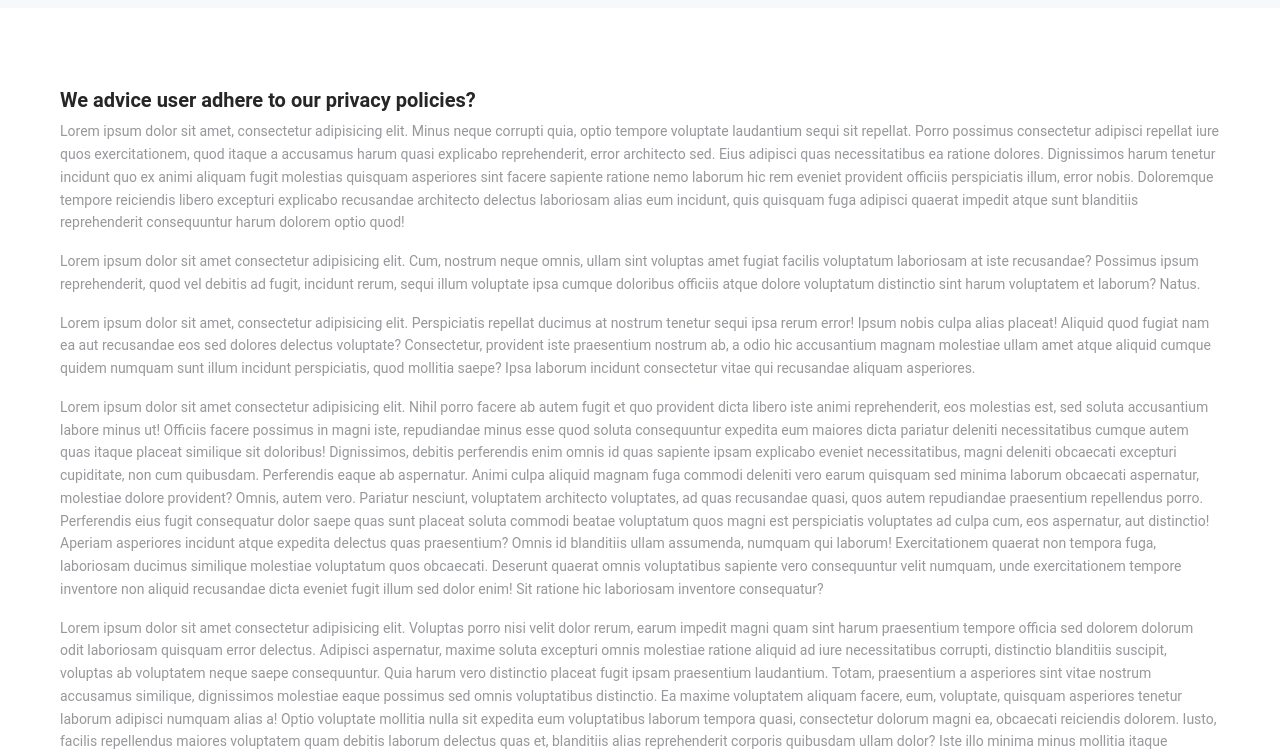
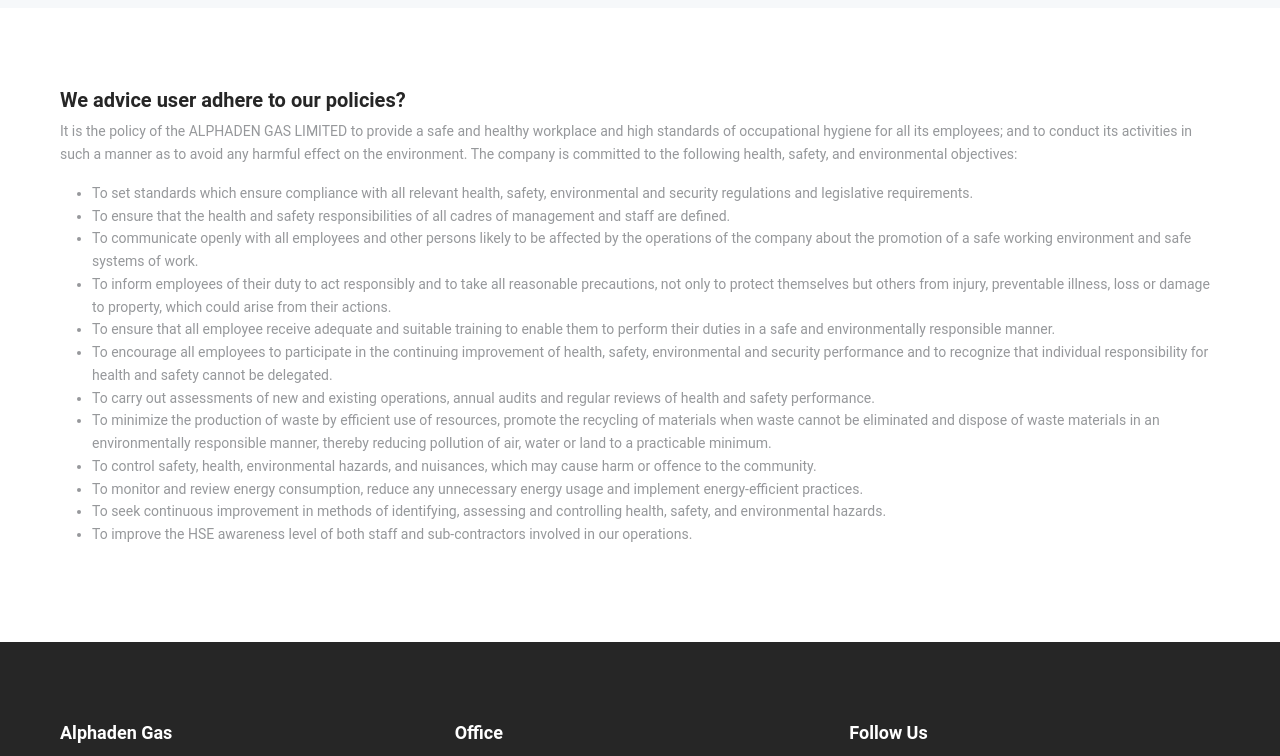
Before and after one commit to Wills-dev/alphaden-e-and-p, a Next.js app: page /privacy in a window 1280 px wide. Shown: the part 480-1236 px from the top of the page. Built offline with nearby package versions, Linux system fonts and the light colour scheme.

Commit message:
feat: edit pther pages

```diff
--- a/app/privacy/page.jsx
+++ b/app/privacy/page.jsx
@@ -32,92 +32,78 @@
       </section>
       <section className="container">
         <div className="privacy-ctn">
-          <h5>We advice user adhere to our privacy policies?</h5>
+          <h5>We advice user adhere to our policies?</h5>
           <p>
-            Lorem ipsum dolor sit amet, consectetur adipisicing elit. Minus
-            neque corrupti quia, optio tempore voluptate laudantium sequi sit
-            repellat. Porro possimus consectetur adipisci repellat iure quos
-            exercitationem, quod itaque a accusamus harum quasi explicabo
-            reprehenderit, error architecto sed. Eius adipisci quas
-            necessitatibus ea ratione dolores. Dignissimos harum tenetur
-            incidunt quo ex animi aliquam fugit molestias quisquam asperiores
-            sint facere sapiente ratione nemo laborum hic rem eveniet provident
-            officiis perspiciatis illum, error nobis. Doloremque tempore
-            reiciendis libero excepturi explicabo recusandae architecto delectus
-            laboriosam alias eum incidunt, quis quisquam fuga adipisci quaerat
-            impedit atque sunt blanditiis reprehenderit consequuntur harum
-            dolorem optio quod!
+            It is the policy of the ALPHADEN GAS LIMITED to provide a safe and
+            healthy workplace and high standards of occupational hygiene for all
+            its employees; and to conduct its activities in such a manner as to
+            avoid any harmful effect on the environment. The company is
+            committed to the following health, safety, and environmental
+            objectives:
           </p>
 
-          <p>
-            Lorem ipsum dolor sit amet consectetur adipisicing elit. Cum,
-            nostrum neque omnis, ullam sint voluptas amet fugiat facilis
-            voluptatum laboriosam at iste recusandae? Possimus ipsum
-            reprehenderit, quod vel debitis ad fugit, incidunt rerum, sequi
-            illum voluptate ipsa cumque doloribus officiis atque dolore
-            voluptatum distinctio sint harum voluptatem et laborum? Natus.
-          </p>
-
-          <p>
-            Lorem ipsum dolor sit amet, consectetur adipisicing elit.
-            Perspiciatis repellat ducimus at nostrum tenetur sequi ipsa rerum
-            error! Ipsum nobis culpa alias placeat! Aliquid quod fugiat nam ea
-            aut recusandae eos sed dolores delectus voluptate? Consectetur,
-            provident iste praesentium nostrum ab, a odio hic accusantium magnam
-            molestiae ullam amet atque aliquid cumque quidem numquam sunt illum
-            incidunt perspiciatis, quod mollitia saepe? Ipsa laborum incidunt
-            consectetur vitae qui recusandae aliquam asperiores.
-          </p>
-          <p>
-            Lorem ipsum dolor sit amet consectetur adipisicing elit. Nihil porro
-            facere ab autem fugit et quo provident dicta libero iste animi
-            reprehenderit, eos molestias est, sed soluta accusantium labore
-            minus ut! Officiis facere possimus in magni iste, repudiandae minus
-            esse quod soluta consequuntur expedita eum maiores dicta pariatur
-            deleniti necessitatibus cumque autem quas itaque placeat similique
-            sit doloribus! Dignissimos, debitis perferendis enim omnis id quas
-            sapiente ipsam explicabo eveniet necessitatibus, magni deleniti
-            obcaecati excepturi cupiditate, non cum quibusdam. Perferendis eaque
-            ab aspernatur. Animi culpa aliquid magnam fuga commodi deleniti vero
-            earum quisquam sed minima laborum obcaecati aspernatur, molestiae
-            dolore provident? Omnis, autem vero. Pariatur nesciunt, voluptatem
-            architecto voluptates, ad quas recusandae quasi, quos autem
-            repudiandae praesentium repellendus porro. Perferendis eius fugit
-            consequatur dolor saepe quas sunt placeat soluta commodi beatae
-            voluptatum quos magni est perspiciatis voluptates ad culpa cum, eos
-            aspernatur, aut distinctio! Aperiam asperiores incidunt atque
-            expedita delectus quas praesentium? Omnis id blanditiis ullam
-            assumenda, numquam qui laborum! Exercitationem quaerat non tempora
-            fuga, laboriosam ducimus similique molestiae voluptatum quos
-            obcaecati. Deserunt quaerat omnis voluptatibus sapiente vero
-            consequuntur velit numquam, unde exercitationem tempore inventore
-            non aliquid recusandae dicta eveniet fugit illum sed dolor enim! Sit
-            ratione hic laboriosam inventore consequatur?
-          </p>
-          <p>
-            Lorem ipsum dolor sit amet consectetur adipisicing elit. Voluptas
-            porro nisi velit dolor rerum, earum impedit magni quam sint harum
-            praesentium tempore officia sed dolorem dolorum odit laboriosam
-            quisquam error delectus. Adipisci aspernatur, maxime soluta
-            excepturi omnis molestiae ratione aliquid ad iure necessitatibus
-            corrupti, distinctio blanditiis suscipit, voluptas ab voluptatem
-            neque saepe consequuntur. Quia harum vero distinctio placeat fugit
-            ipsam praesentium laudantium. Totam, praesentium a asperiores sint
-            vitae nostrum accusamus similique, dignissimos molestiae eaque
-            possimus sed omnis voluptatibus distinctio. Ea maxime voluptatem
-            aliquam facere, eum, voluptate, quisquam asperiores tenetur laborum
-            adipisci numquam alias a! Optio voluptate mollitia nulla sit
-            expedita eum voluptatibus laborum tempora quasi, consectetur dolorum
-            magni ea, obcaecati reiciendis dolorem. Iusto, facilis repellendus
-            maiores voluptatem quam debitis laborum delectus quas et, blanditiis
-            alias reprehenderit corporis quibusdam ullam dolor? Iste illo minima
-            minus mollitia itaque accusantium, suscipit dolore beatae. Laborum
-            voluptatum nemo aliquid voluptate autem, quaerat cupiditate
-            assumenda pariatur impedit ad deserunt quis incidunt natus, officiis
-            ipsa dolor ab iusto blanditiis, provident molestiae consequatur
-            odio! Possimus mollitia ab ipsa, expedita ullam laborum dolore iure,
-            iusto quidem eius, distinctio animi?
-          </p>
+          <ul>
+            <li>
+              {" "}
+              To set standards which ensure compliance with all relevant health,
+              safety, environmental and security regulations and legislative
+              requirements.
+            </li>
+            <li>
+              To ensure that the health and safety responsibilities of all
+              cadres of management and staff are defined.
+            </li>
+            <li>
+              To communicate openly with all employees and other persons likely
+              to be affected by the operations of the company about the
+              promotion of a safe working environment and safe systems of work.
+            </li>
+            <li>
+              To inform employees of their duty to act responsibly and to take
+              all reasonable precautions, not only to protect themselves but
+              others from injury, preventable illness, loss or damage to
+              property, which could arise from their actions.
+            </li>
+            <li>
+              To ensure that all employee receive adequate and suitable training
+              to enable them to perform their duties in a safe and
+              environmentally responsible manner.
+            </li>
+            <li>
+              To encourage all employees to participate in the continuing
+              improvement of health, safety, environmental and security
+              performance and to recognize that individual responsibility for
+              health and safety cannot be delegated.
+            </li>
+            <li>
+              To carry out assessments of new and existing operations, annual
+              audits and regular reviews of health and safety performance.
+            </li>
+            <li>
+              To minimize the production of waste by efficient use of resources,
+              promote the recycling of materials when waste cannot be eliminated
+              and dispose of waste materials in an environmentally responsible
+              manner, thereby reducing pollution of air, water or land to a
+              practicable minimum.
+            </li>
+            <li>
+              To control safety, health, environmental hazards, and nuisances,
+              which may cause harm or offence to the community.
+            </li>
+            <li>
+              To monitor and review energy consumption, reduce any unnecessary
+              energy usage and implement energy-efficient practices.
+            </li>
+            <li>
+              To seek continuous improvement in methods of identifying,
+              assessing and controlling health, safety, and environmental
+              hazards.
+            </li>
+            <li>
+              To improve the HSE awareness level of both staff and
+              sub-contractors involved in our operations.
+            </li>
+          </ul>
         </div>
       </section>
     </div>
--- a/components/NavBar.jsx
+++ b/components/NavBar.jsx
@@ -96,7 +96,7 @@
             <div className="logo-ctn">
               <Link href="/">
                 <Image
-                  src="/assets/images/alphadengas.jpeg"
+                  src="/assets/images/alphadengas-removebg-preview.png"
                   alt="Alphaden group"
                   height={50}
                   width={50}
```
Also changed, not shown: components/Contact.jsx (+7 -7 lines), public/assets/images/alphadengas-removebg-preview.png (added).
